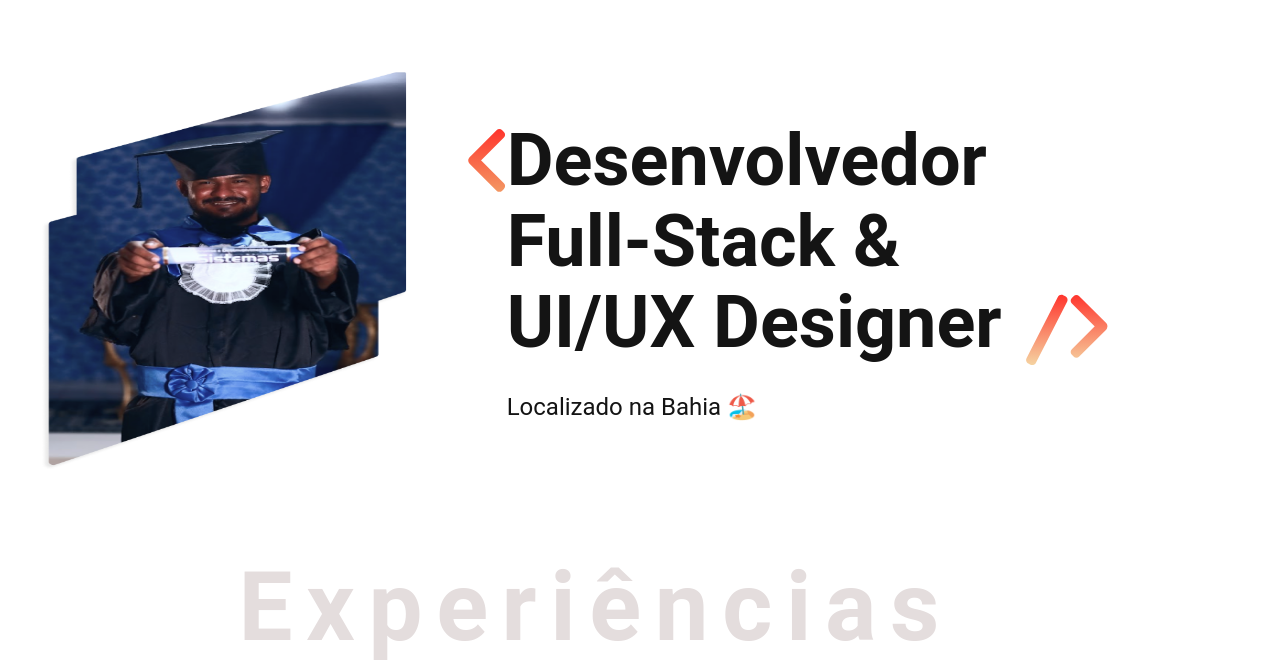
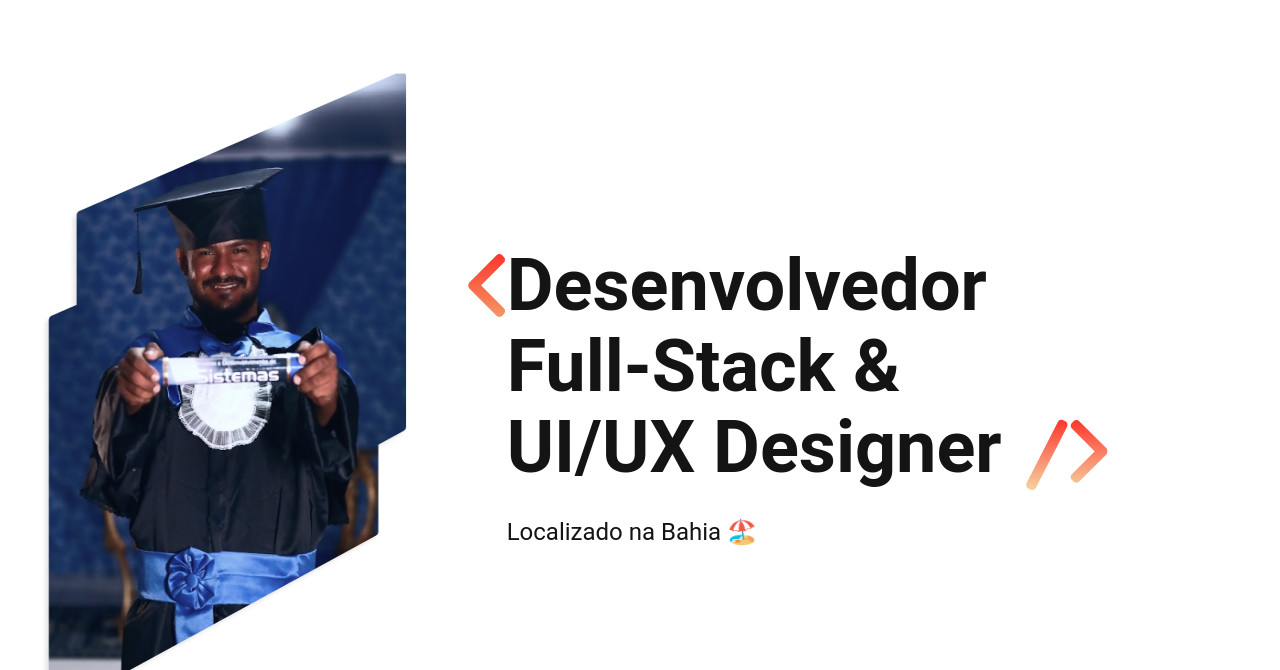
Before and after one commit to EdineiPinho/edineipinho.github.io, a plain HTML site: page index.html in a window 1280 px wide. Shown: the part 125-795 px from the top of the page. Drawn offline with Linux system fonts and the light colour scheme.

Commit message:
Update index.html

```diff
--- a/index.html
+++ b/index.html
@@ -22,7 +22,7 @@
   </header>
 
   <main class="introducao">
-    <img src="./img/profile-photo.png" alt="Edinei Pinho Foto" width="651" height="401">
+    <img src="./img/profile-photo.png" alt="Edinei Pinho Foto" width="401" height="651">
     <div>
       <h1>
         Desenvolvedor<br>
```
